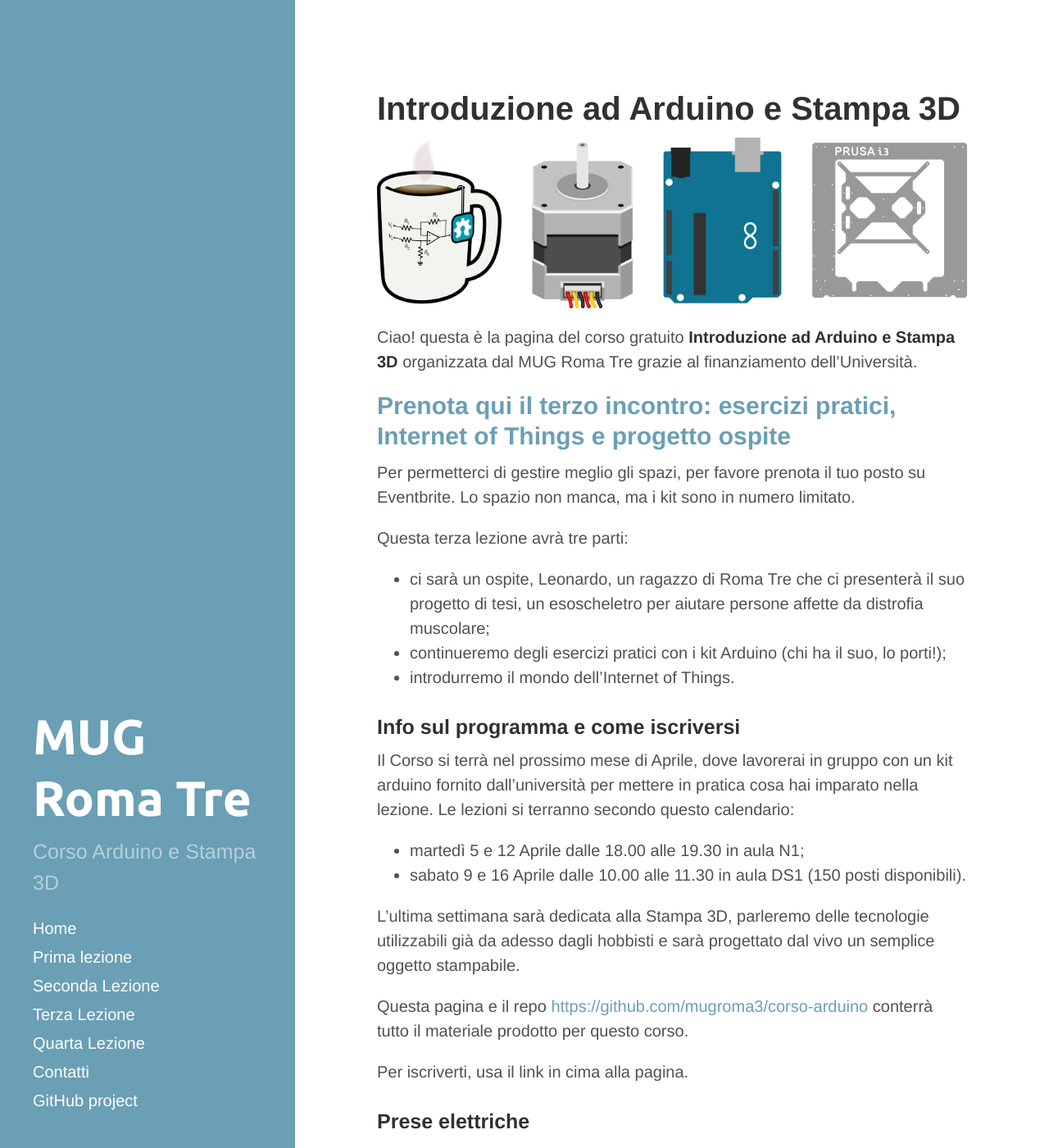
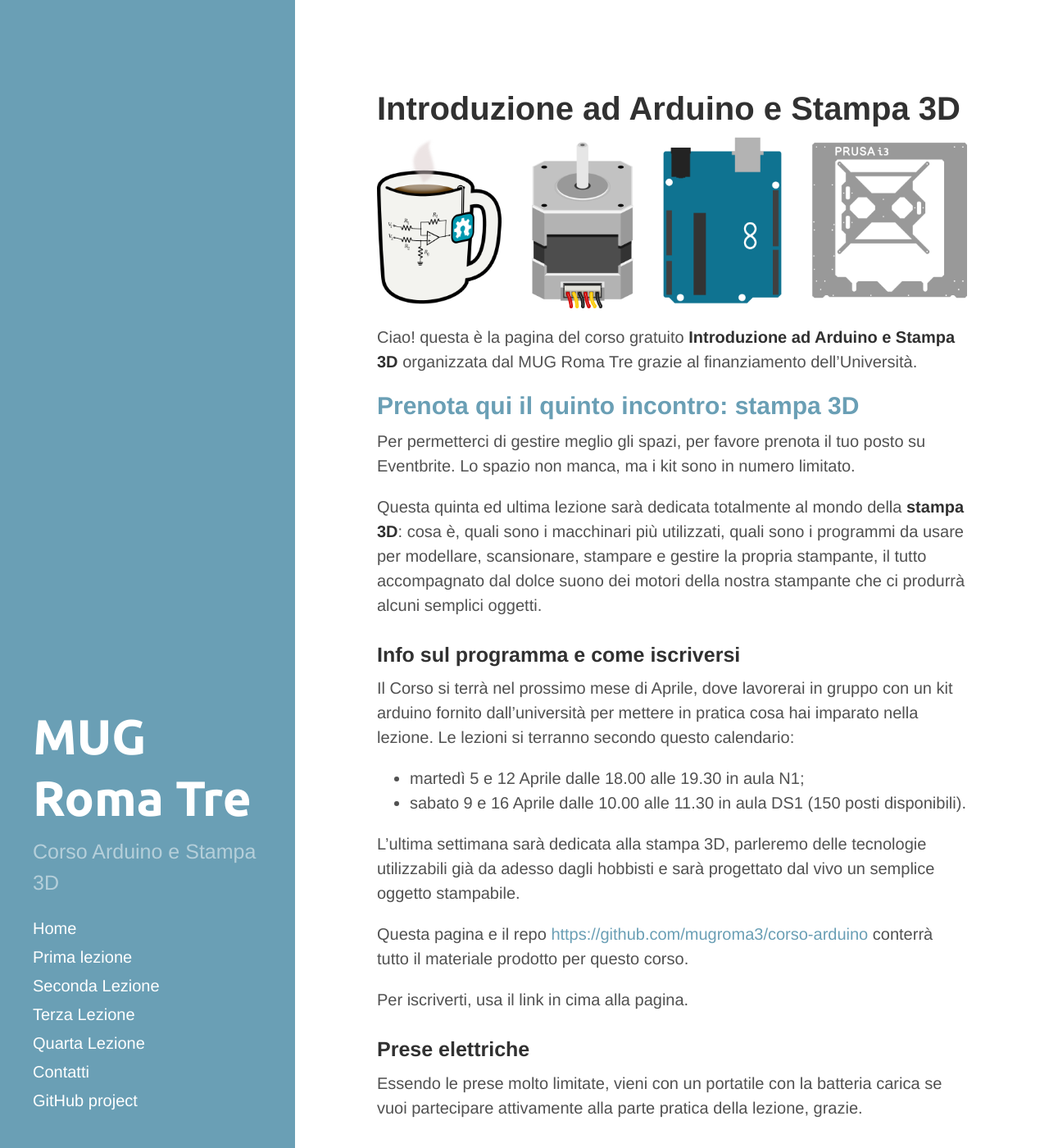
Before and after one commit to mugroma3/corso-arduino, a Jekyll site: the page built from index.md, in a window 1280 px wide and 1400 px high. Shown: the whole window at 82% size. Built offline with Jekyll 4.4.1, drawn with Linux system fonts in a browser that asks for light colours.

Commit message:
Updated index.md

```diff
--- a/index.md
+++ b/index.md
@@ -7,20 +7,17 @@ published: true
 
 
 
+
 # Introduzione ad Arduino e Stampa 3D
 ![mug_arduino_stampa3d](images/header_introduzione.png "Mug StepperMotor Arduino Stampa3D")
 
 Ciao! questa è la pagina del corso gratuito **Introduzione ad Arduino e Stampa 3D** organizzata dal MUG Roma Tre grazie al finanziamento dell'Università.
 
-## [Prenota qui il terzo incontro: esercizi pratici, Internet of Things e progetto ospite](https://www.eventbrite.it/e/biglietti-introduzione-ad-arduino-e-alla-stampa-3d-terza-lezione-24442999670)
+## [Prenota qui il quinto incontro: stampa 3D](https://www.eventbrite.it/e/biglietti-introduzione-ad-arduino-e-alla-stampa-3d-quinta-lezione-24605926990)
 
 Per permetterci di gestire meglio gli spazi, per favore prenota il tuo posto su Eventbrite. Lo spazio non manca, ma i kit sono in numero limitato.
 
-Questa terza lezione avrà tre parti:
-
-* ci sarà un ospite, Leonardo, un ragazzo di Roma Tre che ci presenterà il suo progetto di tesi, un esoscheletro per aiutare persone affette da distrofia muscolare;
-* continueremo degli esercizi pratici con i kit Arduino (chi ha il suo, lo porti!);
-* introdurremo il mondo dell'Internet of Things.
+Questa quinta ed ultima lezione sarà dedicata totalmente al mondo della **stampa 3D**: cosa è, quali sono i macchinari più utilizzati, quali sono i programmi da usare per modellare, scansionare, stampare e gestire la propria stampante, il tutto accompagnato dal dolce suono dei motori della nostra stampante che ci produrrà alcuni semplici oggetti.
 
 
 ### Info sul programma e come iscriversi
@@ -31,7 +28,7 @@ Le lezioni si terranno secondo questo calendario:
 * martedì 5 e 12 Aprile dalle 18.00 alle 19.30 in aula N1;
 * sabato 9 e 16 Aprile dalle 10.00 alle 11.30 in aula DS1 (150 posti disponibili).
 
-L'ultima settimana sarà dedicata alla Stampa 3D, parleremo delle tecnologie utilizzabili già da adesso dagli hobbisti e sarà progettato dal vivo un semplice oggetto stampabile.
+L'ultima settimana sarà dedicata alla stampa 3D, parleremo delle tecnologie utilizzabili già da adesso dagli hobbisti e sarà progettato dal vivo un semplice oggetto stampabile.
 
 
 Questa pagina e il repo [https://github.com/mugroma3/corso-arduino](https://github.com/mugroma3/corso-arduino) conterrà tutto il materiale prodotto per questo corso.
```
